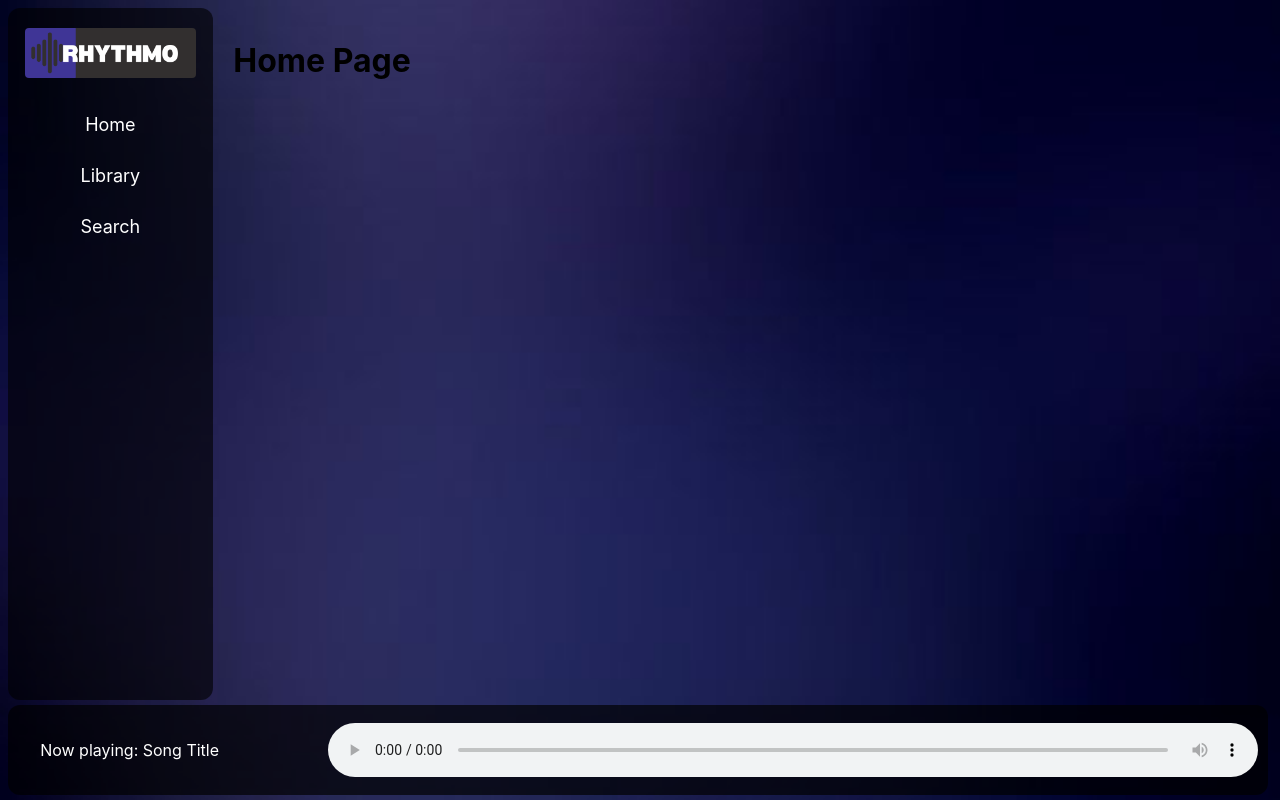
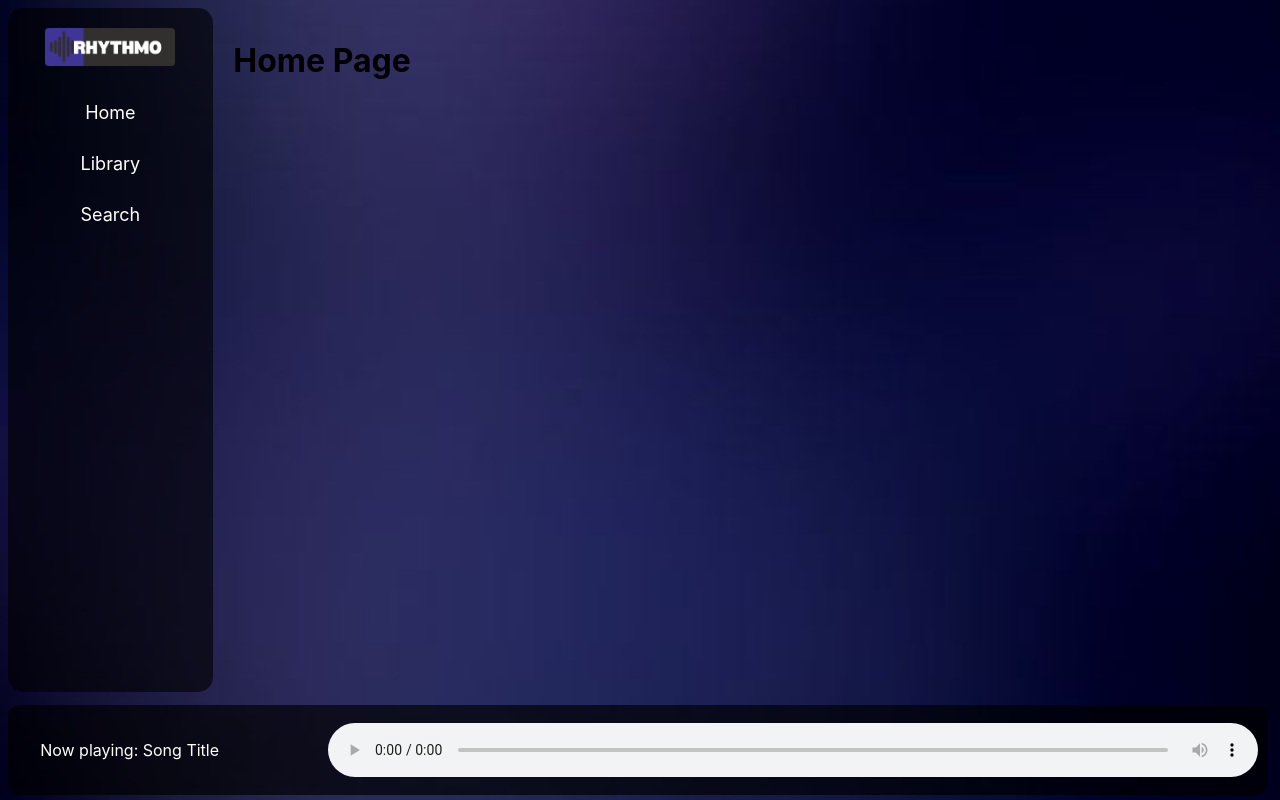
Before and after one commit to anastainty/Rhythmo-FrontEnd, a React (Create React App) app: page / in a window 1280 px wide. Built offline with nearby package versions, Linux system fonts and the light colour scheme.

Commit message:
logo max width added

```diff
--- a/src/components/Sidebar.css
+++ b/src/components/Sidebar.css
@@ -4,19 +4,22 @@
   position: fixed;
   left: 8px;
   top: 8px;
-  height: 84svh;
+  height: 83svh;
   color: white;
   padding-top: 20px;
   display: flex;
   flex-direction: column;
   align-items: center;
-  border-radius: 12px;
+  border-radius: 15px;
 }
 
 
 .logo-icon {
-  height: 50px;
+  width: 90%;
+  max-width: 130px;
+  height: auto;
   border-radius: 4px;
+  object-fit: contain;
 }
 
 .nav-links {
```
